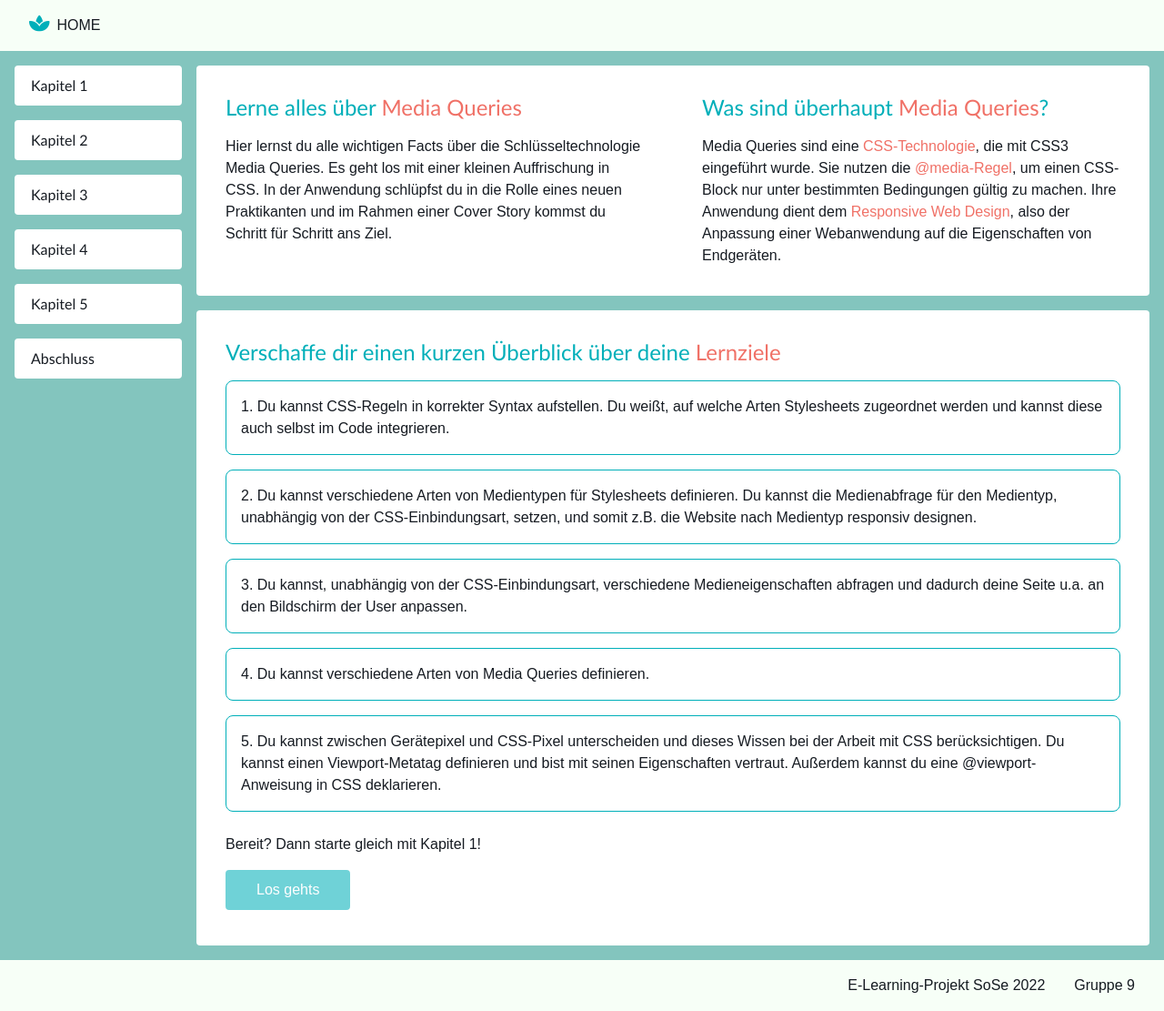
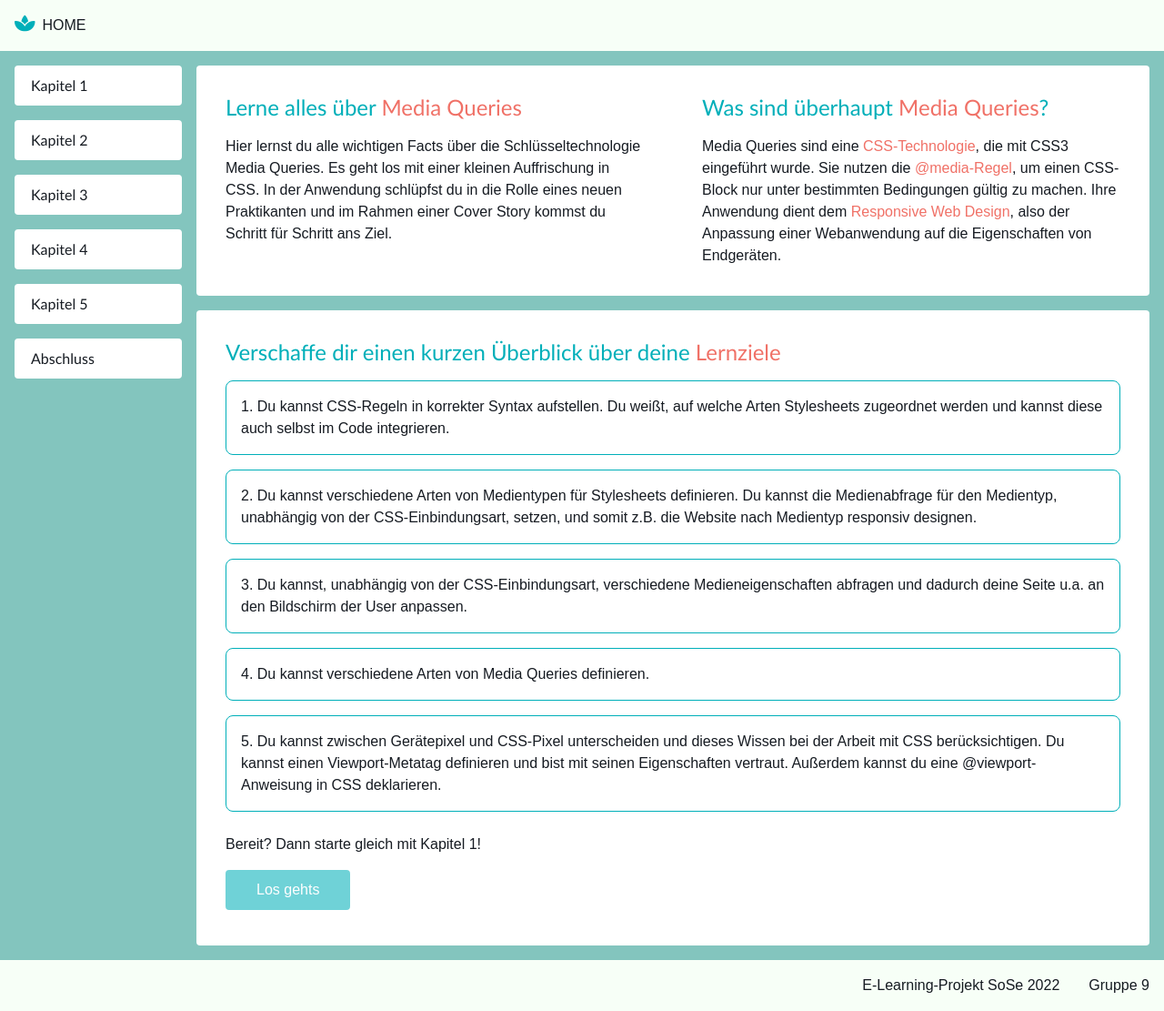
Before and after one commit to manzijes/E-Learning-Projekt, a plain HTML site: page index.html in a window 1280 px wide. Shown: the whole page at 91% size. Drawn offline with nearby package versions, Linux system fonts and the light colour scheme.

Commit message:
Update style.css

```diff
--- a/css/style.css
+++ b/css/style.css
@@ -255,7 +255,7 @@ header{
     display: flex;
     justify-content: space-between;
     align-items: center;
-    padding: 1rem 2rem;
+    padding: 1rem;
     text-transform: uppercase;
     max-width: 2000px;
     margin: 0 auto;
@@ -307,7 +307,7 @@ figcaption {
 footer{
     background-color: var(--light);
     color: var(--dark);
-    padding: 1rem 2rem;
+    padding: 1rem;
     max-width: 2000px;
     margin: 0 auto;
 }
```
